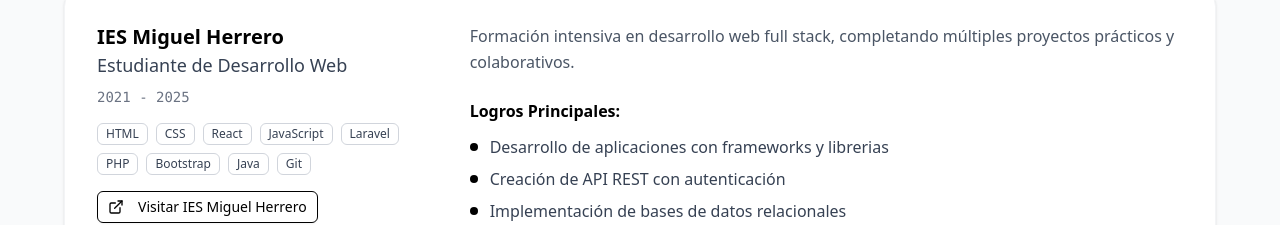
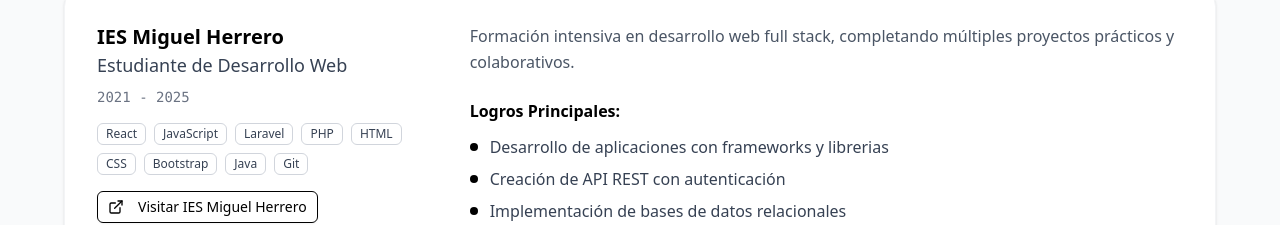
Before and after one commit to Hugocl01/hugocl01.github.io, a React (Vite) app: page / in a window 1280 px wide. Shown: the part 2200-2425 px from the top of the page. Built offline with nearby package versions, Linux system fonts and the light colour scheme.

Commit message:
reorganizacion

```diff
--- a/src/page.tsx
+++ b/src/page.tsx
@@ -88,7 +88,7 @@
             "Implementación de bases de datos relacionales",
             "Trabajo en equipo usando metodologías ágiles",
         ],
-        technologies: ["HTML", "CSS", "React", "JavaScript", "Laravel", "PHP", "Bootstrap", "Java", "Git"],
+        technologies: ["React", "JavaScript", "Laravel", "PHP", "HTML", "CSS", "Bootstrap", "Java", "Git"],
     },
 ]
 
```
